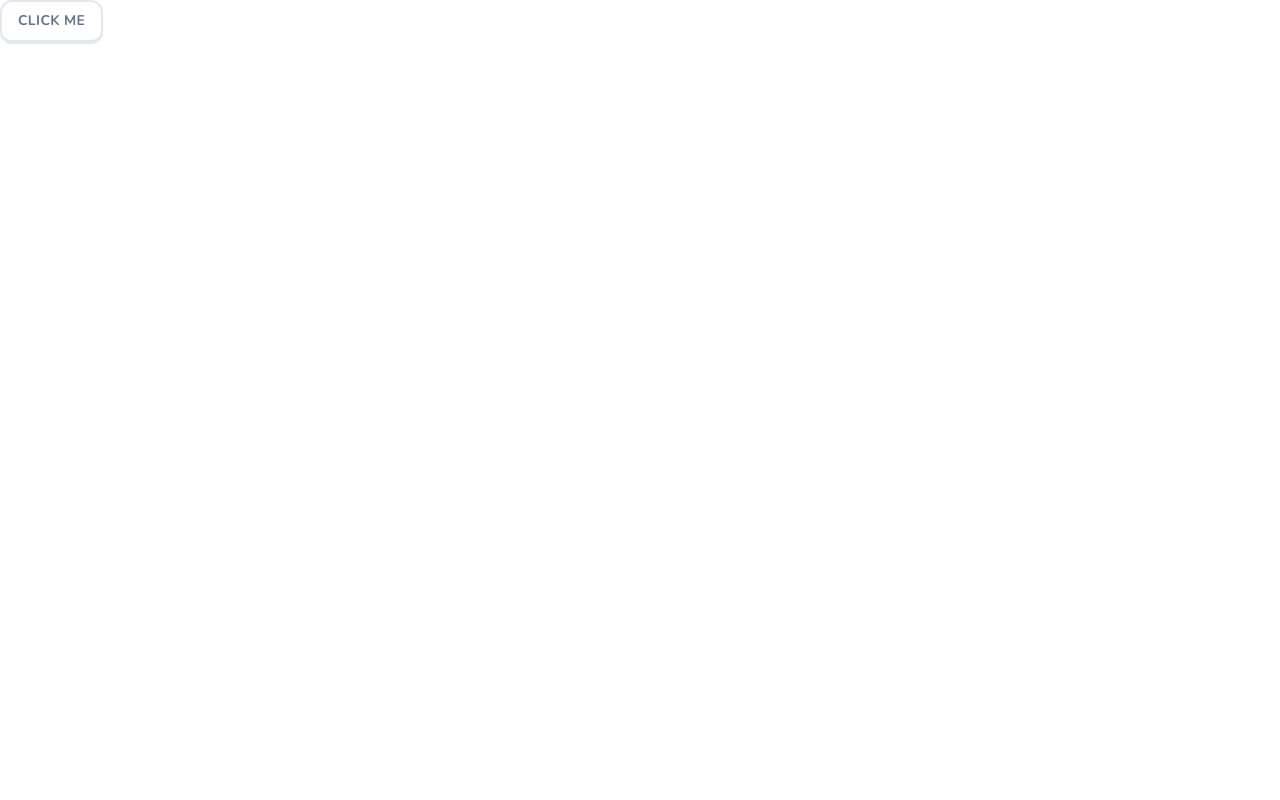
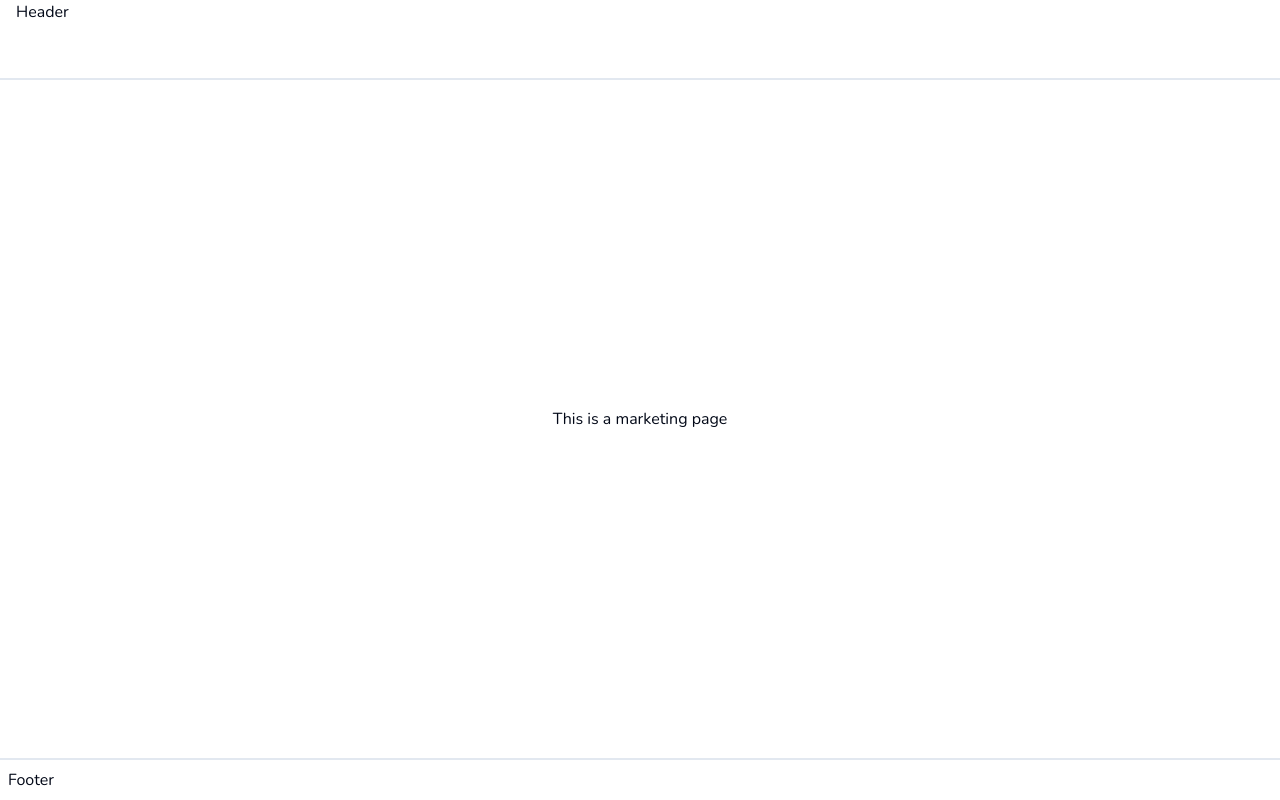
Before and after one commit to saha-sagnik/Duolingo, a Next.js app: page / in a window 1280 px wide. Built offline with nearby package versions, Linux system fonts and the light colour scheme.

Commit message:
created the landing page skeleton using routes and pages

```diff
--- /dev/null
+++ b/app/(marketing)/footer.tsx
@@ -0,0 +1,10 @@
+const Footer = () => {
+    return (
+        <footer className="hidden lg:block h-29 w-full
+        border-t-2 border-slate-200 p-2">
+            Footer
+        </footer>
+     );
+}
+
+export default Footer;
--- /dev/null
+++ b/app/(marketing)/header.tsx
@@ -0,0 +1,9 @@
+const Header = () => {
+    return (
+        <header className="h-20 w-full border-b-2 border-slate-200 px-4">
+            Header
+        </header>
+     );
+}
+
+export default Header;
--- /dev/null
+++ b/app/(marketing)/layout.tsx
@@ -0,0 +1,20 @@
+import Footer from "./footer";
+import Header from "./header";
+
+type Props = {
+    children: React.ReactNode;
+};
+
+
+const MarketingLayout = ({children}:Props) => {
+    return (
+        <div className="min-h-screen flex flex-col">
+            <Header/>
+            <main className="flex-1 flex flex-col items-center justify-center">{children}
+            </main>
+            <Footer/>
+        </div>
+     );
+}
+
+export default MarketingLayout;
--- a/app/page.tsx
+++ b/app/(marketing)/page.tsx
@@ -4,7 +4,7 @@
 export default function Home() {
   return (
     <div>
-     <Button>Click me</Button>
+   This is a marketing page
     </div>
   );
 }
```
